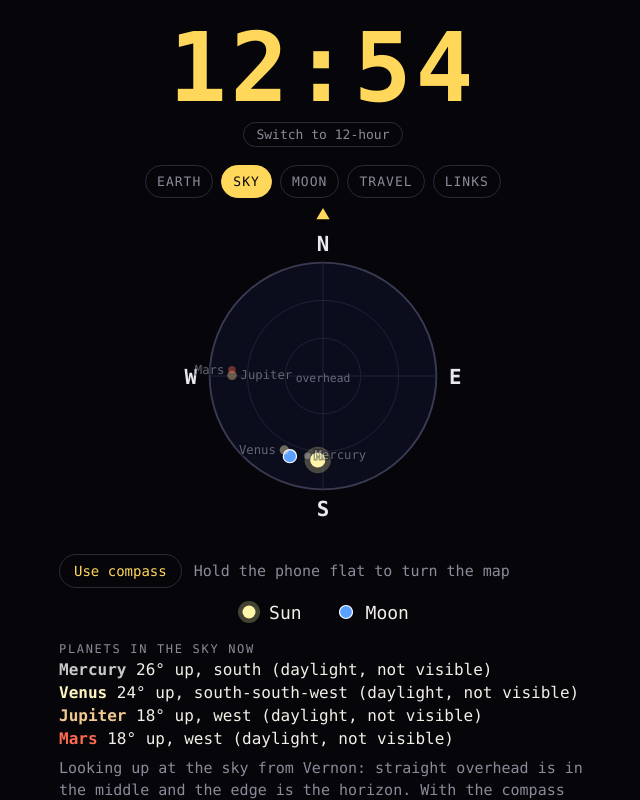
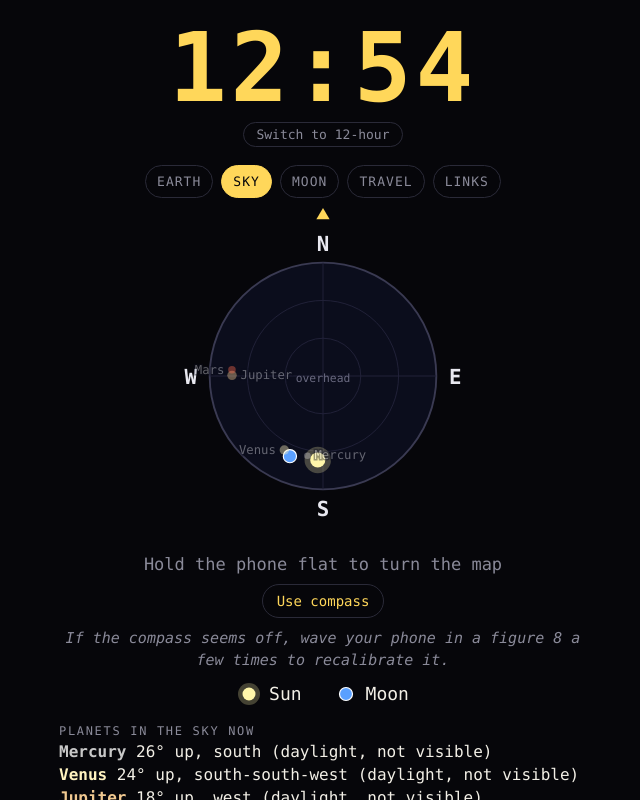
Before and after one commit to Peartree-Garden/sun-moon-earth, a React (Vite) app: page / in a window 1280 px wide. Both pictures are taken after a click on the button "SKY". Shown: the top 800 px of the page, without its empty margins (317-957 px from the left). Built offline with nearby package versions, Linux system fonts and the light colour scheme.

Commit message:
sky layout

```diff
--- a/src/components/Sky.jsx
+++ b/src/components/Sky.jsx
@@ -101,15 +101,16 @@ export default function Sky({ now }) {
         })()}
       </svg>
 
-      <div className="compassbar">
-        <button className={useCompassOn ? "on" : ""} onClick={toggleCompass}>{useCompassOn ? "Compass on" : "Use compass"}</button>
-        <span>
+      <p className="facing">
         {compass.status === "on" && `Facing ${longName(compassName(heading))} (${Math.round(heading)}°)`}
         {compass.status === "waiting" && "Looking for the compass…"}
         {compass.status === "unavailable" && "No compass found on this device"}
         {compass.status === "off" && "Hold the phone flat to turn the map"}
-        </span>
+      </p>
+      <div className="compassbar">
+        <button className={useCompassOn ? "on" : ""} onClick={toggleCompass}>{useCompassOn ? "Compass on" : "Use compass"}</button>
       </div>
+      <p className="small" style={{ textAlign: "center" }}><em>If the compass seems off, wave your phone in a figure 8 a few times to recalibrate it.</em></p>
       <div className="legend">
         <span>
           <svg width="24" height="24" viewBox="0 0 24 24" aria-hidden="true">
@@ -137,8 +138,7 @@ export default function Sky({ now }) {
           </p>
         ))
       )}
-      <p className="small">Looking up at the sky from {HOME_NAME}: straight overhead is in the middle and the edge is the horizon. With the compass on, hold the phone flat and the direction you are facing is at the top. Faded markers outside the circle are below the horizon. </p>
-<p className="small"><em>If the compass seems off, wave your phone in a figure 8 a few times to recalibrate it.</em></p>
+      <p className="small">Looking up at the sky from {HOME_NAME}: straight overhead is in the middle and the edge is the horizon. With the compass on, hold the phone flat and the direction you are facing is at the top. Faded markers outside the circle are below the horizon. In daylight the planets are shown faintly because they can't be seen.</p>
     </section>
   );
 }
--- a/src/styles.css
+++ b/src/styles.css
@@ -49,7 +49,8 @@ summary { cursor: pointer; }
 .sky .big { margin: 6px 0; }
 .plist { font-size: 16px; margin: 4px 0; text-align: left; }
 .sky .label { text-align: left; margin-top: 18px; }
-.compassbar { display: flex; align-items: center; gap: 12px; margin: 6px 0 12px; text-align: left; font-size: 15px; color: var(--dim); }
+.facing { text-align: center; font-size: 17px; color: var(--dim); margin: 8px 0 10px; }
+.compassbar { display: flex; justify-content: center; margin: 0 0 10px; }
 .compassbar button { font: inherit; font-size: 14px; color: var(--accent); background: none; border: 1px solid #2a2a38; border-radius: 999px; padding: 8px 14px; cursor: pointer; flex: none; }
 .compassbar button.on { color: var(--bg); background: var(--accent); border-color: var(--accent); }
 
```
Lines whose indentation alone changed are shown as unchanged.
